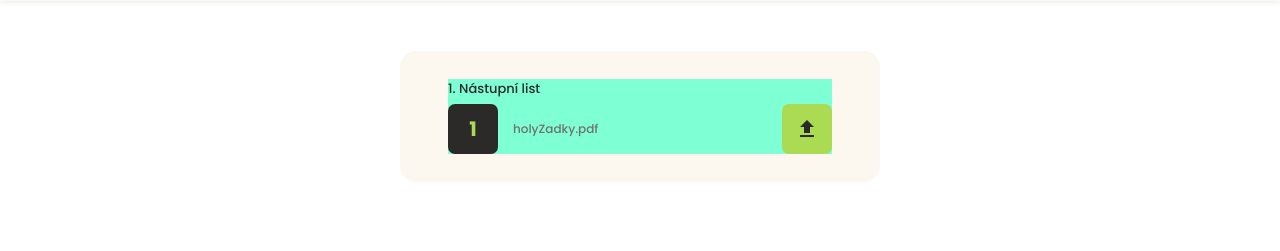
After one commit to zdepodany/taborStrelkaWeb, a Django app: page /uploadDocuments/ in a window 1280 px wide. The commit adds this page. Shown: the part 49-300 px from the top of the page. Run offline with Django 3.2, Linux system fonts and the light colour scheme.

Commit message:
Make doc upload item layout

```diff
--- a/taborapp/static/css/admin.css
+++ b/taborapp/static/css/admin.css
@@ -42,3 +42,69 @@
 .adMarginTop {
     margin-top: 1rem;
 }
+
+
+/* - Uploading documents - */
+
+.docTab {
+    width: 30%;
+    padding: 1.8rem 4.8rem;
+    border-radius: 1.6rem;
+    background-color: #FCF8EF;
+}
+
+.documentUploadWrapper {
+    width: 100%;
+    margin: 1rem 0;
+
+    background-color: aquamarine;
+}
+
+.docName {
+    margin-bottom: 0.5rem;
+    font-size: 1.3rem;
+    font-weight: 500;
+    color: #2B2A28;
+}
+
+.docDownWrapper {
+    width: 100%;
+    justify-content: space-between;
+}
+
+.infoWrapper {
+    align-items: center;
+}
+
+.docFileName {
+    cursor: default;
+    margin-left: 1.5rem;
+    font-size: 1.2rem;
+    font-weight: 500;
+    color: #707070;
+}
+
+.downloadNumber {
+    cursor: default;
+    width: 5rem;
+    height: 5rem;
+    font-size: 2rem;
+    font-weight: 700;
+    border-radius: 0.7rem;
+    background-color: #2B2A28;
+    color: #ABDB52;
+}
+
+#realDocUpload {
+    display: none;
+}
+
+.docUploadButton {
+    cursor: pointer;
+    width: 5rem;
+    height: 5rem;
+    border: none;
+    border-radius: 0.7rem;
+    color: #2B2A28;
+    background-color: #ABDB52;
+}
--- a/taborapp/templates/admin.html
+++ b/taborapp/templates/admin.html
@@ -27,7 +27,7 @@
 
     <section class="adminTab flexColumn adMarginTop">
         <span class="adminHubText">Nahrávání dokumentů</span>
-        <button class="primaryButton adMarginTop">NAHRÁT</button>
+        <a href="/uploadDocuments/" class="primaryButton adMarginTop">UPRAVIT</a>
     </section>
 
     <section class="adminTab flexColumn adMarginTop">
--- a/taborapp/templates/login.html
+++ b/taborapp/templates/login.html
@@ -1,4 +1,3 @@
-<<<<<<< HEAD
 {% extends "userLayout.html" %}
 {% block content %}
 
--- /dev/null
+++ b/taborapp/templates/uploadDocuments.html
@@ -0,0 +1,21 @@
+{% extends "adminLayout.html" %}
+{% load static %}
+
+{% block content %}
+
+<section class="docTab firstTab flexColumn">
+    <div class="documentUploadWrapper flexColumn">
+        <span class="docName">1. Nástupní list</span>
+        <div class="docDownWrapper flex">
+            <div class="infoWrapper flex">
+                <span class="downloadNumber flex flexCenter">1</span>
+                <span class="docFileName">holyZadky.pdf</span>
+            </div>
+
+            <button id="fakeFileUploadButton" type="button" class="docUploadButton flex flexCenter"><span class="material-icons">file_upload</span></button>
+            <input id="realDocUpload" type="file">
+        </div>
+    </div>
+</section>
+
+{% endblock %}
--- a/taborapp/urls.py
+++ b/taborapp/urls.py
@@ -1,6 +1,6 @@
 from django.urls import include, re_path
 # TODO: Port all to classes
-from taborapp.views import index, gallery, AdminView, AdminLoginView, YearPickView, DownloadsView, DeleteSinglePhotoView
+from taborapp.views import index, gallery, AdminView, AdminLoginView, YearPickView, DownloadsView, DeleteSinglePhotoView, DocumentsUploadView
 
 urlpatterns = [
     re_path(r'^$', index),
@@ -10,4 +10,5 @@ urlpatterns = [
     re_path(r'^downloads/', DownloadsView.as_view()),
     re_path(r'^login/', AdminLoginView.as_view()),
     re_path(r'^deleteSinglePhoto/', DeleteSinglePhotoView.as_view()),
+    re_path(r'^uploadDocuments/', DocumentsUploadView.as_view()),
 ]
--- a/taborapp/views.py
+++ b/taborapp/views.py
@@ -75,6 +75,10 @@ def gallery(request):
                 "max": len(photos) - 1
                 })
 
+class DocumentsUploadView(TemplateView):
+    def get(self, request, *args, **kwargs):
+        return render(request, "uploadDocuments.html")
+
 class DeleteSinglePhotoView(TemplateView):
     def get(self, request, *args, **kwargs):
         return render(request, "deleteSinglePhoto.html")
```
